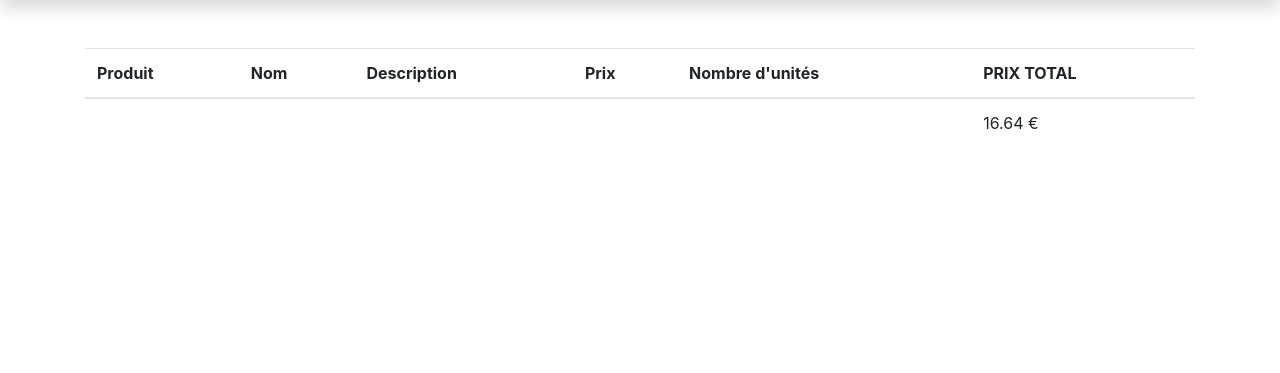
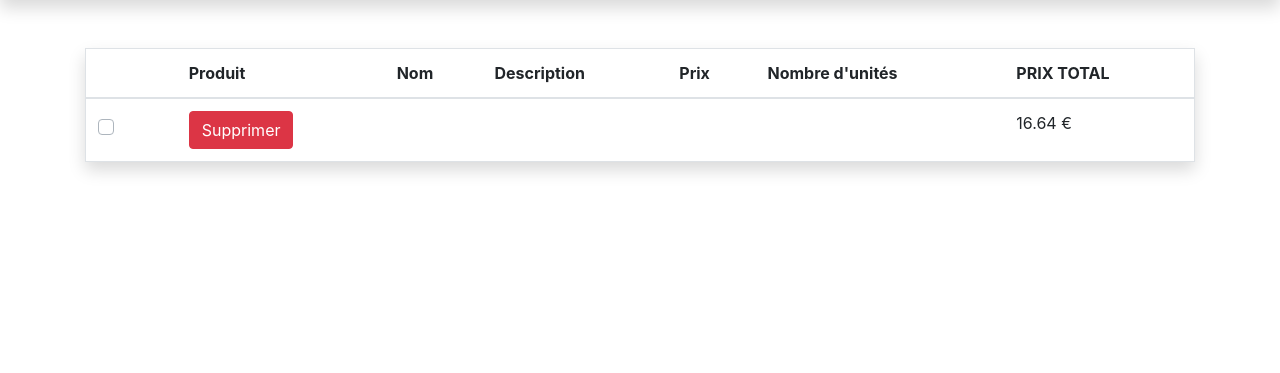
Before and after one commit to guillaumeMECE/AmazonECE, a PHP site: page /panier.php in a window 1280 px wide. Shown: the part 98-471 px from the top of the page. Run offline with PHP 8.4, Linux system fonts and the light colour scheme; a user stored in the database is signed in; data comes from the database, SQL or seed files in the repository.

Commit message:
suppr work

```diff
--- a/panier.php
+++ b/panier.php
@@ -27,15 +27,19 @@
       }else{
          $url= "/amazonece/views/newclient?cat=".$_GET["cat"]."&id=".$_GET["id"]."&add=true&cart=true";
       } */?>
-      <a href="#<?php //echo $url; ?>" class="cart">
+      <a href="#<?php //echo $url;?>" class="cart">
             <i class="material-icons md-36" style="margin-top:12px;">payment</i>
       </a>
    </div>
 </div>
    <div class="container my-5">
-      <table class="table table-hover">
+      <form class="" action="src/suppr_panier.php" method="post">
+
+
+      <table class="table table-hover shadow border">
          <thead>
             <tr>
+               <th scope="col"></th>
                <th scope="col">Produit</th>
                <th scope="col">Nom</th>
                <th scope="col">Description</th>
@@ -70,9 +74,10 @@
              $description=$row["description"];
              $prix=$row["prix"];
              $nbre=$row["nombre_cart"];
+             $idCheckbox=$row["id_cart"];
 
              echo "<tr>
-
+             <td><div class=\"custom-control custom-checkbox\"><input type=\"checkbox\" class=\"custom-control-input\" name=\"$idCheckbox\" id=\"$idCheckbox\"><label class=\"custom-control-label\" for=\"$idCheckbox\"></label></div></td>
                   <td><img src=\"$photo\" alt=\"user pic\" class=\"img-thumbnail shadow-sm\" style=\"max-width:100px\"></td>
                    <td>$nom</td>
                    <td>$description</td>
@@ -97,9 +102,10 @@
              $description=$row["description"];
              $prix=$row["prix"];
              $nbre=$row["nombre_cart"];
+             $idCheckbox=$row["id_cart"];
 
              echo "<tr>
-
+            <td><div class=\"custom-control custom-checkbox\"><input type=\"checkbox\" class=\"custom-control-input\" name=\"$idCheckbox\" id=\"$idCheckbox\"><label class=\"custom-control-label\" for=\"$idCheckbox\"></label></div></td>
                   <td><img src=\"$photo\" alt=\"user pic\" class=\"img-thumbnail shadow-sm\" style=\"max-width:100px\"></td>
                    <td>$nom</td>
                    <td>$description</td>
@@ -125,9 +131,10 @@
              $description=$row["description"];
              $prix=$row["prix"];
              $nbre=$row["nombre_cart"];
+             $idCheckbox=$row["id_cart"];
 
              echo "<tr>
-
+             <td><div class=\"custom-control custom-checkbox\"><input type=\"checkbox\" class=\"custom-control-input\" name=\"$idCheckbox\" id=\"$idCheckbox\"><label class=\"custom-control-label\" for=\"$idCheckbox\"></label></div></td>
                   <td><img src=\"$photo\" alt=\"user pic\" class=\"img-thumbnail shadow-sm\" style=\"max-width:100px\"></td>
                    <td>$nom</td>
                    <td>$description</td>
@@ -153,9 +160,10 @@
              $description=$row["description"];
              $prix=$row["prix"];
              $nbre=$row["nombre_cart"];
+            $idCheckbox=$row["id_cart"];
 
              echo "<tr>
-
+               <td><div class=\"custom-control custom-checkbox\"><input type=\"checkbox\" class=\"custom-control-input\" name=\"$idCheckbox\" id=\"$idCheckbox\"><label class=\"custom-control-label\" for=\"$idCheckbox\"></label></div></td>
                   <td><img src=\"$photo\" alt=\"user pic\" class=\"img-thumbnail shadow-sm\" style=\"max-width:100px\"></td>
                    <td>$nom</td>
                    <td>$description</td>
@@ -167,8 +175,11 @@
          }
          ?>
          <tr>
-
-              <td></td>
+            <td>  <div class="custom-control custom-checkbox my-1 mr-sm-2">
+    <input type="checkbox" class="custom-control-input" name="supprAll" id="supprAll">
+    <label class="custom-control-label" for="supprAll"></label>
+  </div></td>
+             <td><input type="submit" class="btn btn-danger" name="submit" value="Supprimer"> </td>
                <td></td>
                <td></td>
                <td></td>
@@ -181,19 +192,32 @@
                      $result = mysqli_query($conn, $sql); // send the query
                      $prixTot=0;
                while ($row = mysqli_fetch_assoc($result)) {
-                  $prixTot += $row["prix_unit"] * $row["nombre_cart"];
+                   $prixTot += $row["prix_unit"] * $row["nombre_cart"];
                }
                if (isset($prixTot)) {
-                  echo $prixTot;
-               }else{
-                  echo "0";
+                   echo $prixTot;
+               } else {
+                   echo "0";
                }
-
                 ?> €</td>
                </tr>
          </tbody>
       </table>
+      </form>
    </div>
+
+   <script type="text/javascript">
+   $(document).ready(function() {
+      // Check or unCheck all box with the supprAll checkbox
+      $("#supprAll").click(function() {
+         if ($("#supprAll").prop('checked')) {
+            $('.custom-control-input').prop('checked', true);
+         }else {
+            $('.custom-control-input').prop('checked', false);
+         }
+      });
+   });
+   </script>
 
    <script type="text/javascript">
       var element = document.getElementById("nav-home");
```
Also changed, not shown: src/suppr_panier.php (added, +47 -0 lines).
